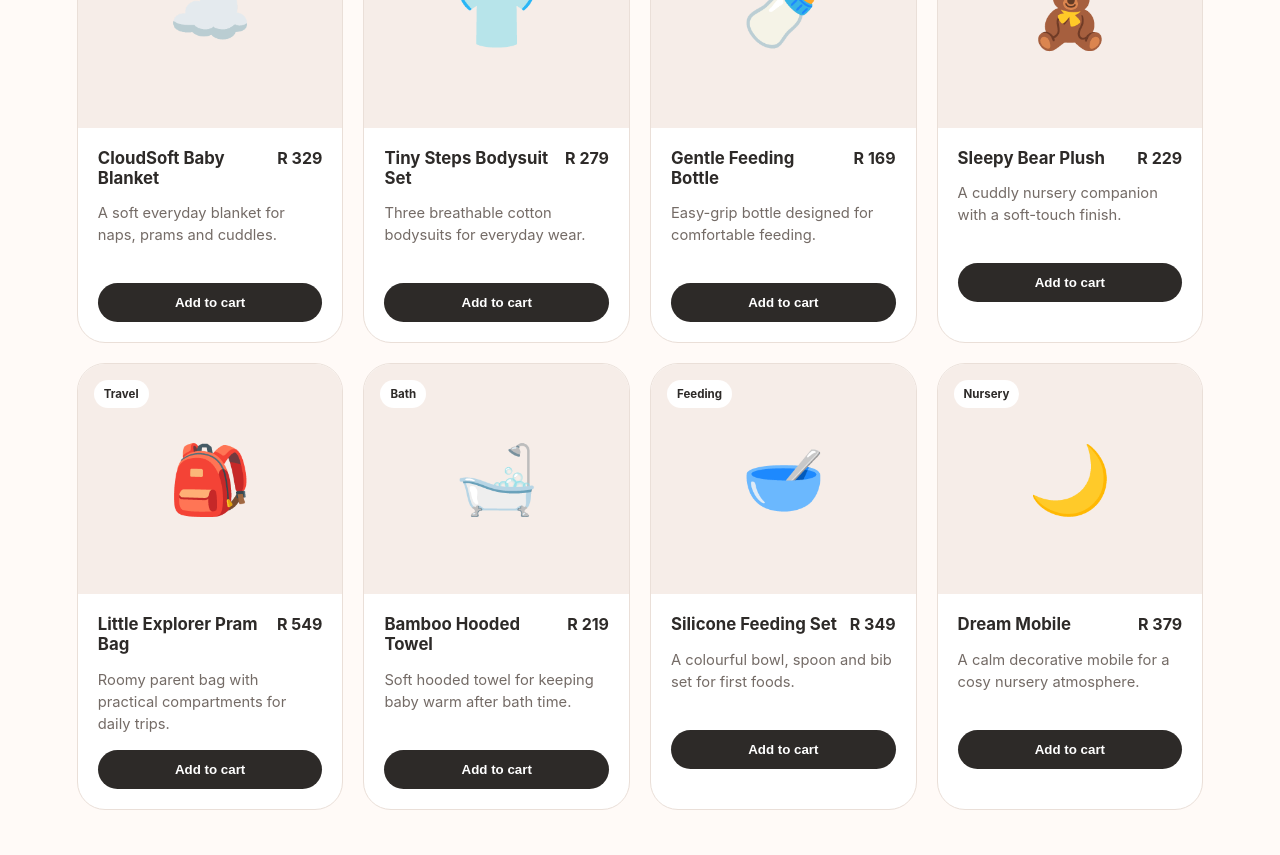
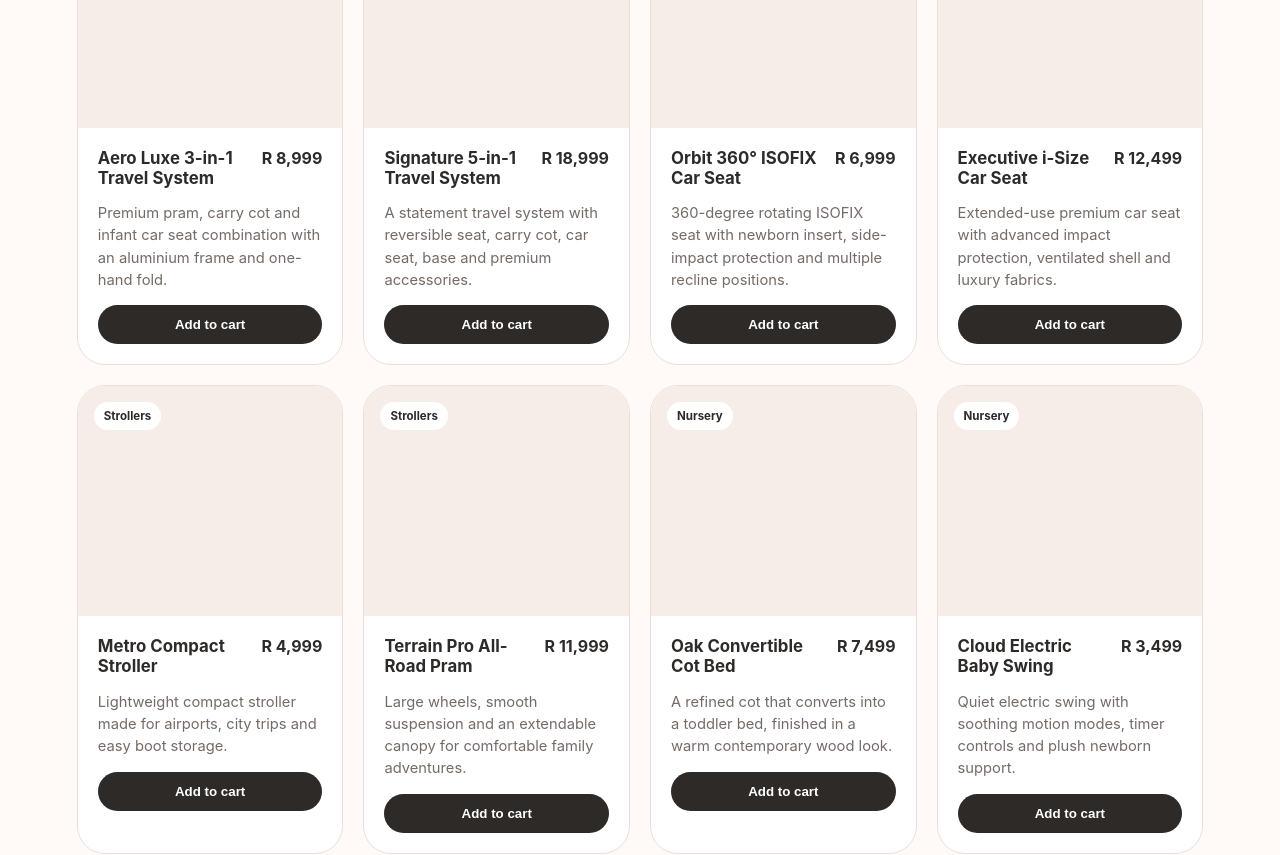
Before and after one commit to siphosethuradebe8/Siphosethu, a React (Vite) app: page / in a window 1280 px wide. Shown: the part 1220-2075 px from the top of the page. Built offline with nearby package versions, Linux system fonts and the light colour scheme.

Commit message:
Upgrade catalogue to premium baby gear

```diff
--- a/src/products.js
+++ b/src/products.js
@@ -1,12 +1,16 @@
 export const products = [
-  { id: 1, name: 'CloudSoft Baby Blanket', category: 'Nursery', price: 329, icon: '☁️', description: 'A soft everyday blanket for naps, prams and cuddles.' },
-  { id: 2, name: 'Tiny Steps Bodysuit Set', category: 'Clothing', price: 279, icon: '👕', description: 'Three breathable cotton bodysuits for everyday wear.' },
-  { id: 3, name: 'Gentle Feeding Bottle', category: 'Feeding', price: 169, icon: '🍼', description: 'Easy-grip bottle designed for comfortable feeding.' },
-  { id: 4, name: 'Sleepy Bear Plush', category: 'Toys', price: 229, icon: '🧸', description: 'A cuddly nursery companion with a soft-touch finish.' },
-  { id: 5, name: 'Little Explorer Pram Bag', category: 'Travel', price: 549, icon: '🎒', description: 'Roomy parent bag with practical compartments for daily trips.' },
-  { id: 6, name: 'Bamboo Hooded Towel', category: 'Bath', price: 219, icon: '🛁', description: 'Soft hooded towel for keeping baby warm after bath time.' },
-  { id: 7, name: 'Silicone Feeding Set', category: 'Feeding', price: 349, icon: '🥣', description: 'A colourful bowl, spoon and bib set for first foods.' },
-  { id: 8, name: 'Dream Mobile', category: 'Nursery', price: 379, icon: '🌙', description: 'A calm decorative mobile for a cosy nursery atmosphere.' },
+  { id: 1, name: 'Aero Luxe 3-in-1 Travel System', category: 'Travel Systems', price: 8999, tag: 'BESTSELLER', tone: 'sand', description: 'Premium pram, carry cot and infant car seat combination with an aluminium frame and one-hand fold.' },
+  { id: 2, name: 'Signature 5-in-1 Travel System', category: 'Travel Systems', price: 18999, tag: 'LUXE', tone: 'stone', description: 'A statement travel system with reversible seat, carry cot, car seat, base and premium accessories.' },
+  { id: 3, name: 'Orbit 360° ISOFIX Car Seat', category: 'Car Seats', price: 6999, tag: 'i-SIZE', tone: 'charcoal', description: '360-degree rotating ISOFIX seat with newborn insert, side-impact protection and multiple recline positions.' },
+  { id: 4, name: 'Executive i-Size Car Seat', category: 'Car Seats', price: 12499, tag: 'PREMIUM', tone: 'ink', description: 'Extended-use premium car seat with advanced impact protection, ventilated shell and luxury fabrics.' },
+  { id: 5, name: 'Metro Compact Stroller', category: 'Strollers', price: 4999, tag: 'TRAVEL', tone: 'sage', description: 'Lightweight compact stroller made for airports, city trips and easy boot storage.' },
+  { id: 6, name: 'Terrain Pro All-Road Pram', category: 'Strollers', price: 11999, tag: 'ALL-TERRAIN', tone: 'olive', description: 'Large wheels, smooth suspension and an extendable canopy for comfortable family adventures.' },
+  { id: 7, name: 'Oak Convertible Cot Bed', category: 'Nursery', price: 7499, tag: 'NEW', tone: 'oak', description: 'A refined cot that converts into a toddler bed, finished in a warm contemporary wood look.' },
+  { id: 8, name: 'Cloud Electric Baby Swing', category: 'Nursery', price: 3499, tag: 'SMART', tone: 'cream', description: 'Quiet electric swing with soothing motion modes, timer controls and plush newborn support.' },
+  { id: 9, name: 'ViewPro Smart Baby Monitor', category: 'Baby Tech', price: 2999, tag: 'HD VIDEO', tone: 'blue', description: 'HD video monitoring with night vision, two-way audio and room-temperature alerts.' },
+  { id: 10, name: 'Maison Premium High Chair', category: 'Feeding Furniture', price: 3899, tag: 'DESIGN', tone: 'latte', description: 'Easy-clean premium high chair with adjustable footrest, removable tray and modern dining-room styling.' },
+  { id: 11, name: 'Aura Ergonomic Baby Carrier', category: 'On The Go', price: 2499, tag: 'ERGONOMIC', tone: 'clay', description: 'Structured carrier with breathable panels, lumbar support and multiple comfortable carry positions.' },
+  { id: 12, name: 'Nurture Nursery Rocking Chair', category: 'Nursery', price: 6499, tag: 'COMFORT', tone: 'mushroom', description: 'Deeply cushioned rocking chair designed for feeding, soothing and slow nursery moments.' },
 ]
 
-export const categories = ['All', 'Clothing', 'Feeding', 'Nursery', 'Bath', 'Toys', 'Travel']
+export const categories = ['All', 'Travel Systems', 'Car Seats', 'Strollers', 'Nursery', 'Baby Tech', 'Feeding Furniture', 'On The Go']
```
